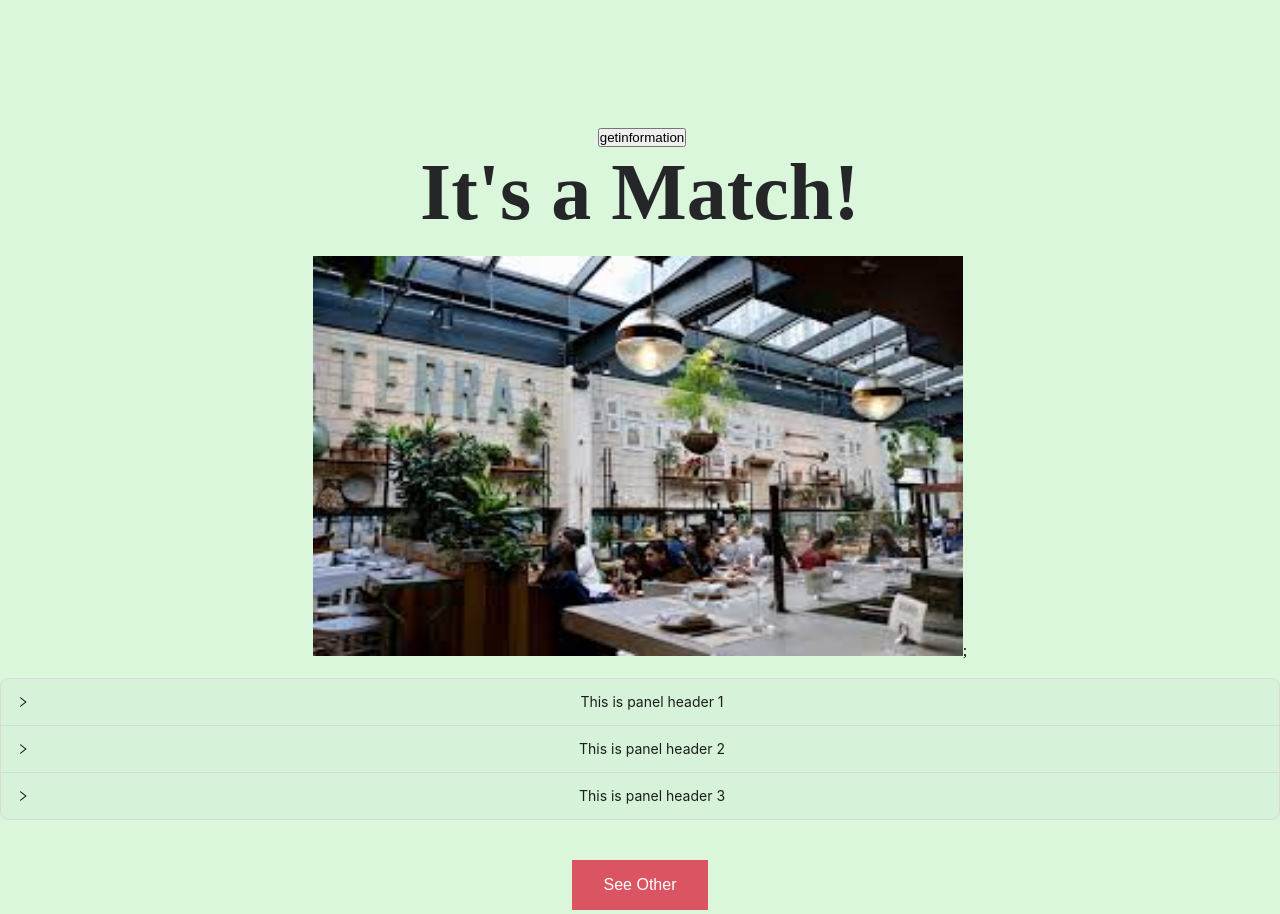
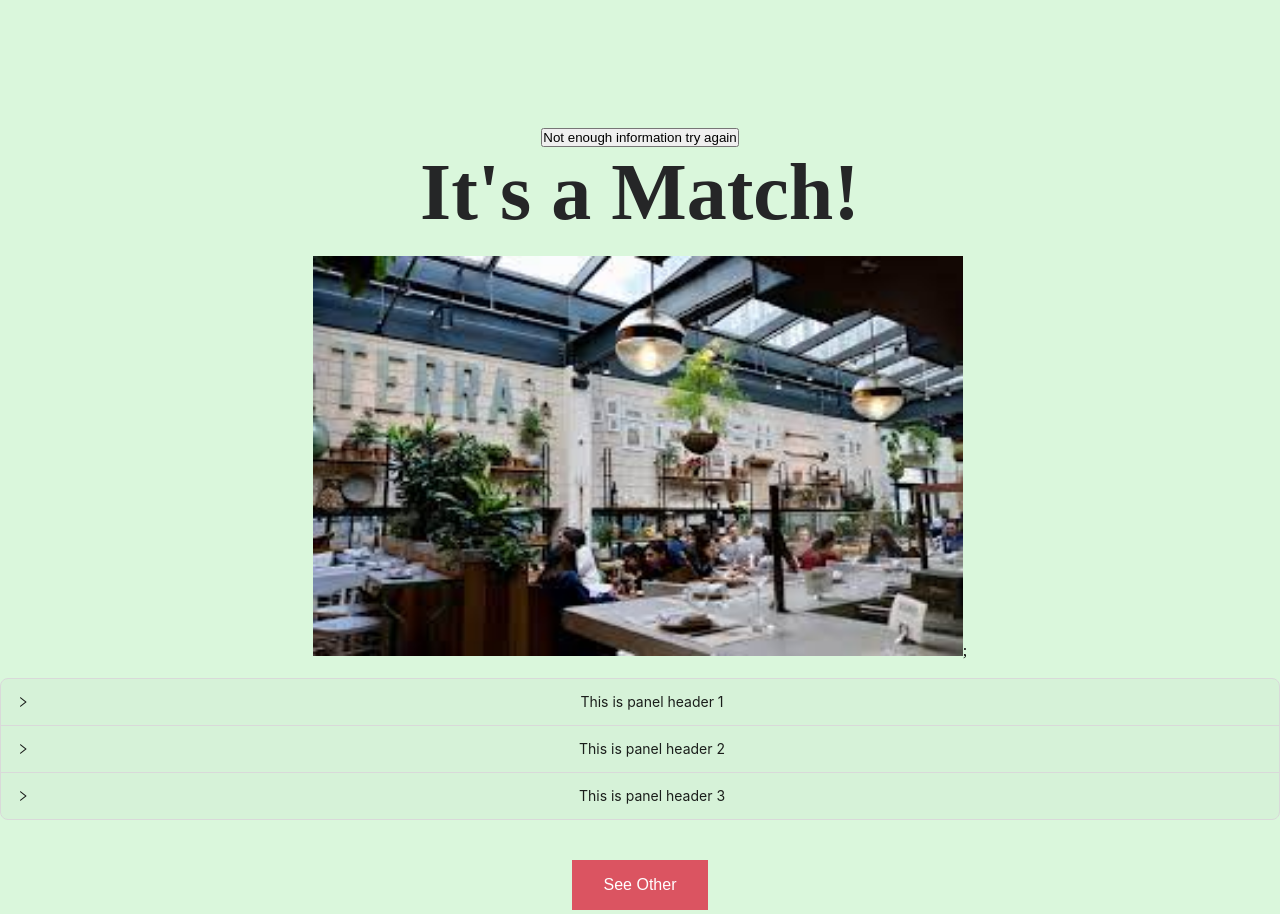
Before and after one commit to ASasamori/Food-Tinder-EC327-Project, a React (Create React App) app in the folder meal-mates/: page / in a window 1280 px wide. Shown: the part 1700-2614 px from the top of the page. Built offline with nearby package versions, Linux system fonts and the light colour scheme.

Commit message:
updated app

```diff
--- a/meal-mates/src/App.css
+++ b/meal-mates/src/App.css
@@ -7,7 +7,7 @@
 
   body {
     background: #DAF7DC;
-    overflow: hidden;
+    /* overflow: hidden; */
   }
 
   a {
--- a/meal-mates/src/App.js
+++ b/meal-mates/src/App.js
@@ -58,21 +58,21 @@ const App = () => {
       let num = event.target.name;
       console.log(num);
       switch (num){
-    case "$":
-      console.log("inside one");
-      numFinal = 1;
+    case "$$$$":
+      console.log("inside four");
+      numFinal = 4;
+        break;
+    case "$$$":
+      console.log("inside three");
+      numFinal = 3;
         break;
     case "$$":
       console.log("inside two");
       numFinal = 2;
         break;
-    case "$$$":
-      console.log("inside three");
-      numFinal = 3;
-        break;
     default:
       console.log("else");
-        numFinal = 4;
+        numFinal = 1;
         break;
       }
       console.log("Final is:");
@@ -90,8 +90,8 @@ const App = () => {
         price: inputPrice,
         open_at: ThirtyMinFromNow(), // Date now is unix time of now, 1800 is unix for + 30 minutes
         sort_by: 'distance',
-        radius: 8047,
-        limit: '20' // randomize the limit that gets returned, min: 0, max: 50
+        radius: 24140,
+        limit: '40' // randomize the limit that gets returned, min: 0, max: 50
       },
       headers: {
         accept: 'application/json',
@@ -170,14 +170,14 @@ const App = () => {
         }
         break;
       case 'ADD_TO_DISLIKED_USERS' :
-        if (!disliked.includes(id)) {
+        if (!disliked.includes(dummy[index])) {
           newdisliked.push(dummy[index]);
           setDisliked(newdisliked);
           setIndex(index+1)
         }
         break;
       case 'ADD_TO_SUPERLIKED_USERS':
-        if (!superliked.includes(id)) {
+        if (!superliked.includes(dummy[index])) {
           newsuperlike.push(dummy[index]);
           setSuperliked(newsuperlike);
           setIndex(index+1)
@@ -206,13 +206,16 @@ const App = () => {
           <h2 className="header">Where Are You Heading?</h2>
             <div className="choose-preference-content__input">
               <input type="location" value={input} onChange={handleChange} placeholder="Enter Address or City" />
-             <button type="button" onClick={() => handleClick(section3Ref)} nextPage={ section3Ref }>Match Me </button>
+             <button type="button" onClick={() => {
+               handleClick(section3Ref)
+               getRestInformation(loc, numFinal)
+             }} nextPage={ section3Ref }>Match Me </button>
             </div>
         </div>
       </div>
       </div>
       <div ref={section3Ref}>
-      <button onClick={() => setIndex(index+1)}></button>
+      {/* <button onClick={() => setIndex(index+1)}></button> */}
         {dummy? <>{
           <Card
             title = { dummy[index].name }
@@ -229,7 +232,11 @@ const App = () => {
             // dummy[`${index}`].name
         }
         </> : (
-            <button onClick={getRestInformation('610 Beacon Street',[1,2,3,4])}>getinformation</button>
+
+            <button onClick={() => {
+              getRestInformation(loc, numFinal)
+              handleClick(section2Ref)
+            }}>Not enough information try again</button>
         )}
 
       </div>
```
